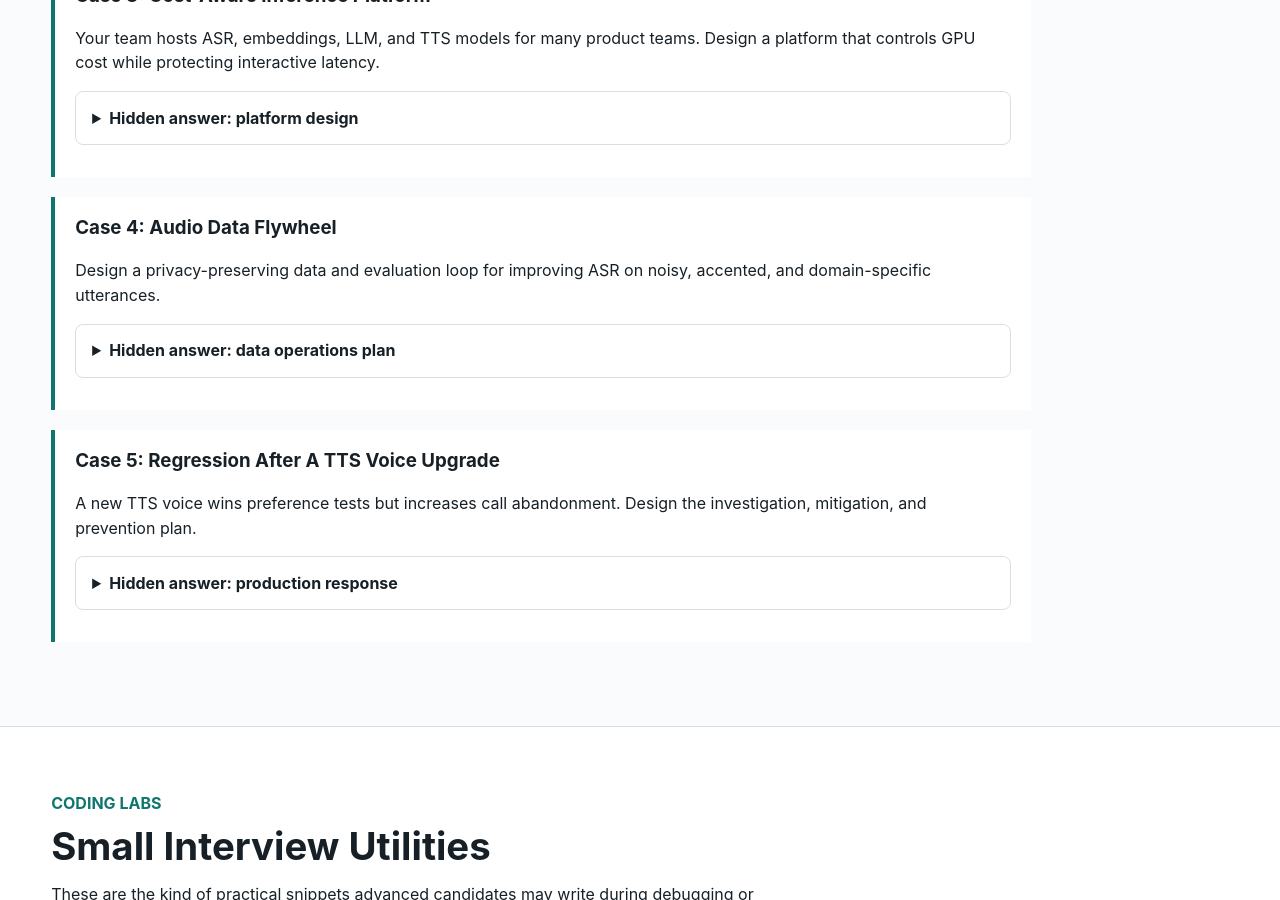
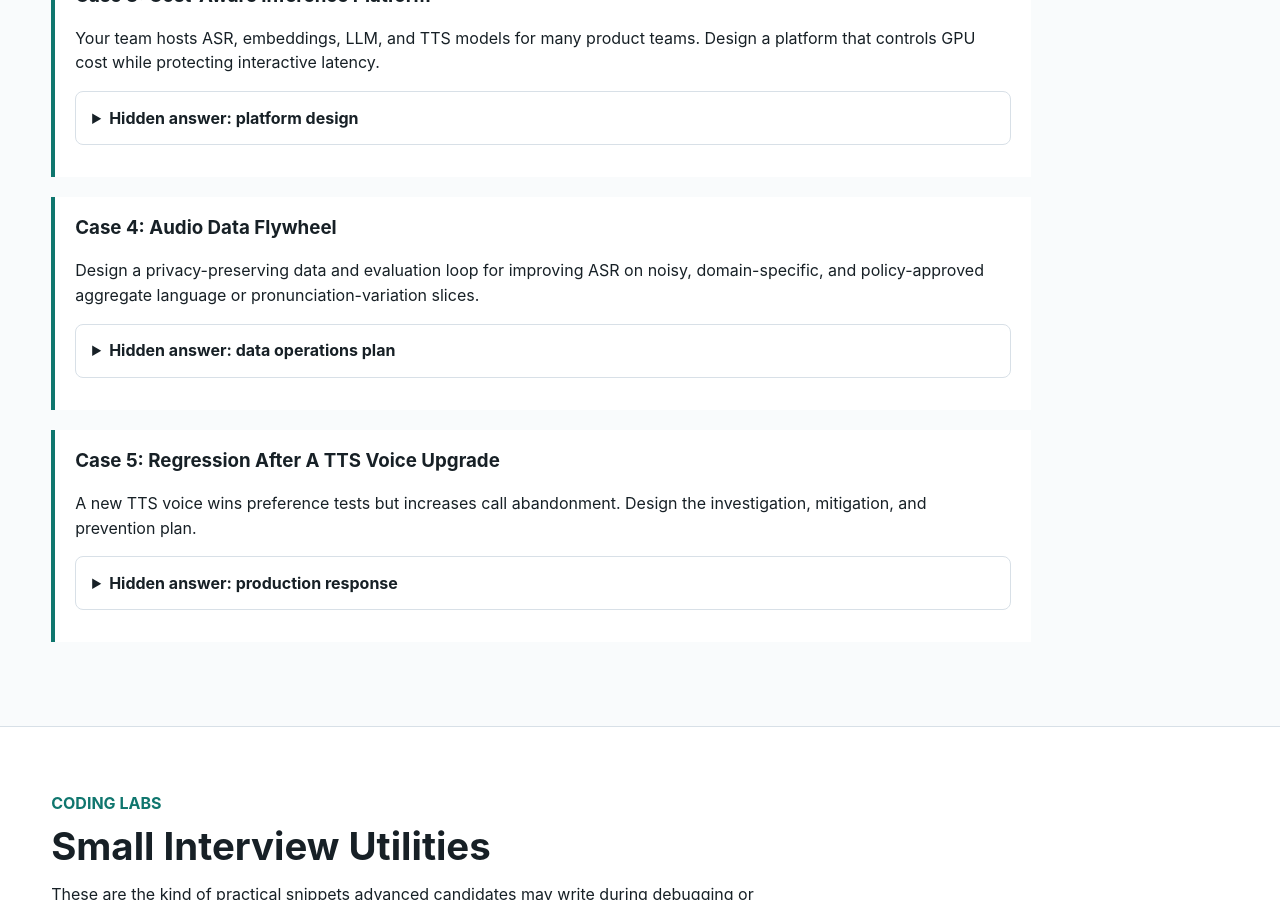
Before and after one commit to kennethli319/kennethli319.github.io, a Jekyll site: the page audio-text-ml-course/lessons/ml-system-design-casebook.html, which Jekyll copies as it is, in a window 1280 px wide and 900 px high, scrolled down 1872 px. Built offline with Jekyll 4.4.1, drawn with Linux system fonts in a browser that asks for light colours.

Commit message:
Update audio ML system design casebook

```diff
--- a/audio-text-ml-course/lessons/ml-system-design-casebook.html
+++ b/audio-text-ml-course/lessons/ml-system-design-casebook.html
@@ -76,10 +76,11 @@
           <p>
             Separate real-time streaming from offline correction jobs. Use VAD,
             normalization, streaming ASR, domain contextual biasing, entity
-            post-processing, and privacy-safe telemetry. Gate releases by WER,
-            entity error rate, partial churn, first partial latency, finalization
-            delay, tenant-level SLOs, and correction rate. Roll back by model
-            version and feature flag, not by redeploying the whole service.
+            post-processing, and privacy-safe aggregate telemetry. Gate releases
+            by WER, entity error rate, partial churn, first partial latency,
+            finalization delay, tenant-level SLOs, and correction rate. Roll
+            back by model version and feature flag, not by redeploying the whole
+            service.
           </p>
         </details>
       </article>
@@ -130,7 +131,8 @@
         <h3>Case 4: Audio Data Flywheel</h3>
         <p>
           Design a privacy-preserving data and evaluation loop for improving
-          ASR on noisy, accented, and domain-specific utterances.
+          ASR on noisy, domain-specific, and policy-approved aggregate
+          language or pronunciation-variation slices.
         </p>
         <details class="qa">
           <summary>Hidden answer: data operations plan</summary>
@@ -156,7 +158,8 @@
           <p>
             Compare old and new voice by first audio byte, chunk cadence,
             text normalization, sentence segmentation, vocoder time, client
-            playback, interruption rate, abandonment, and long-tail languages.
+            playback, interruption rate, abandonment, and approved aggregate
+            language slices.
             Mitigate with canary rollback, fallback voice, shorter first
             segment, warm pools, or lower-cost vocoding for noncritical turns.
             Prevent with conversational evals, not only offline preference MOS.
@@ -288,9 +292,10 @@ def estimate_replicas(concurrent_streams, gpu_seconds_per_audio_second,
           <summary>Hidden answer</summary>
           <p>
             Spoken queries include ASR substitutions, punctuation loss, entity
-            errors, disfluencies, accents, language switches, endpointing
-            mistakes, and rewritten partials. Evaluate clean text, final ASR,
-            noisy ASR, and streaming partial paths separately.
+            errors, disfluencies, approved aggregate pronunciation-variation
+            slices, language switches, endpointing mistakes, and rewritten
+            partials. Evaluate clean text, final ASR, noisy ASR, and streaming
+            partial paths separately.
           </p>
         </details>
       </article>
```
Also changed, not shown: other parts of audio-text-ml-course/lessons/ml-system-design-casebook.html (+3 -2 lines).
